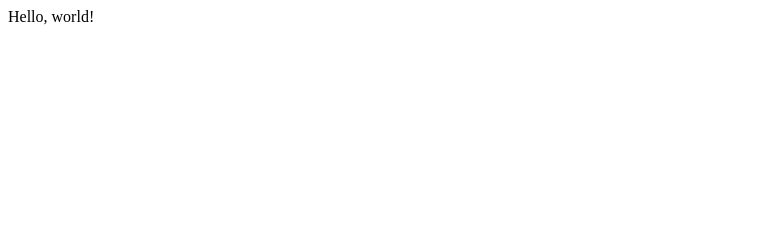
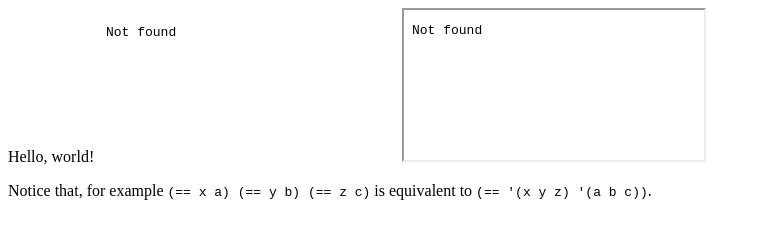
Before and after one commit to schreiberbrett/personal-website, a plain HTML site: page index.html in a window 1280 px wide. Shown: the whole page, without its empty margins (0-761 px from the left). Drawn offline with Linux system fonts and the light colour scheme; no server answers.

Commit message:
Embedding the code directly

```diff
--- a/index.html
+++ b/index.html
@@ -3,5 +3,17 @@
         <title>Personal Website</title>
     	<script defer src='main.js'></script>
     </head>
-    <body>Hello, world!</body>
+    <body>
+        Hello, world!
+        <embed type="text/plain" src="code.scm" contenteditable="true" />
+
+
+        <iframe
+            src="code.scm"
+            contenteditable="true"
+        ></iframe>
+
+        <p>Notice that, for example <code>(== x a) (== y b) (== z c)</code> is equivalent to <code>(== '(x y z) '(a b c))</code>.</p>
+
+    </body>
 </html>
```
Also changed, not shown: 1 other file.
